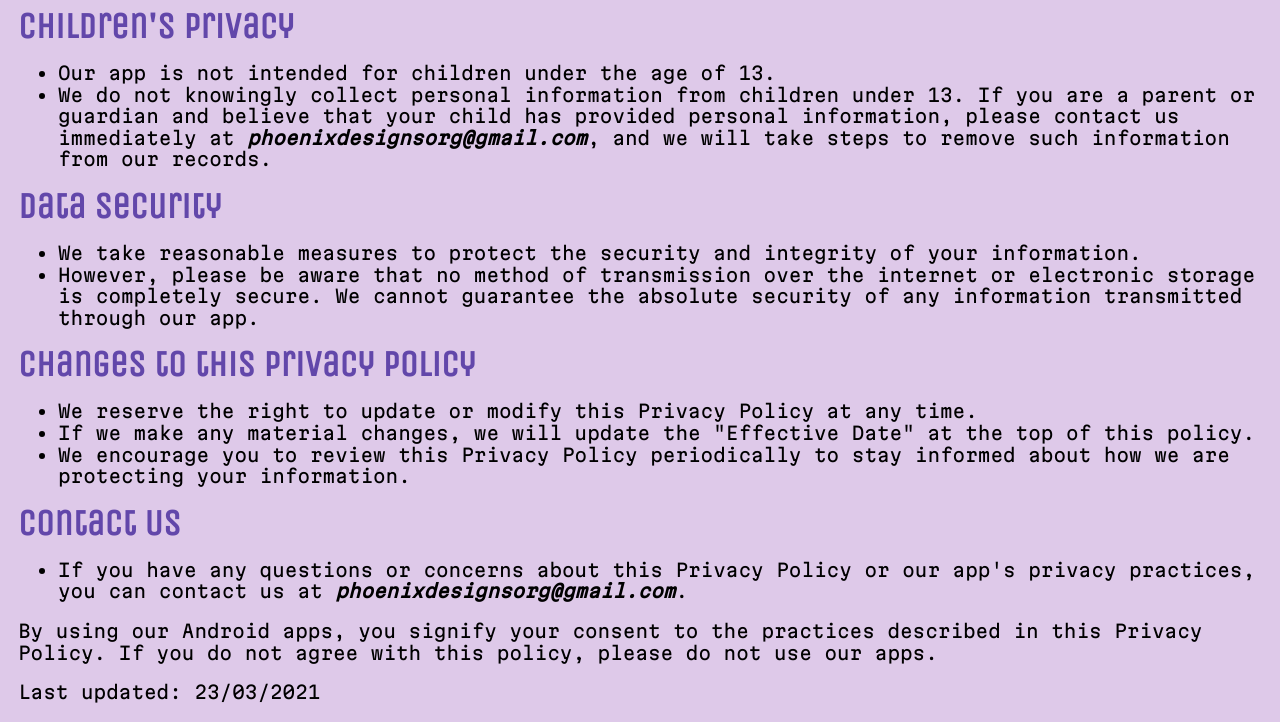
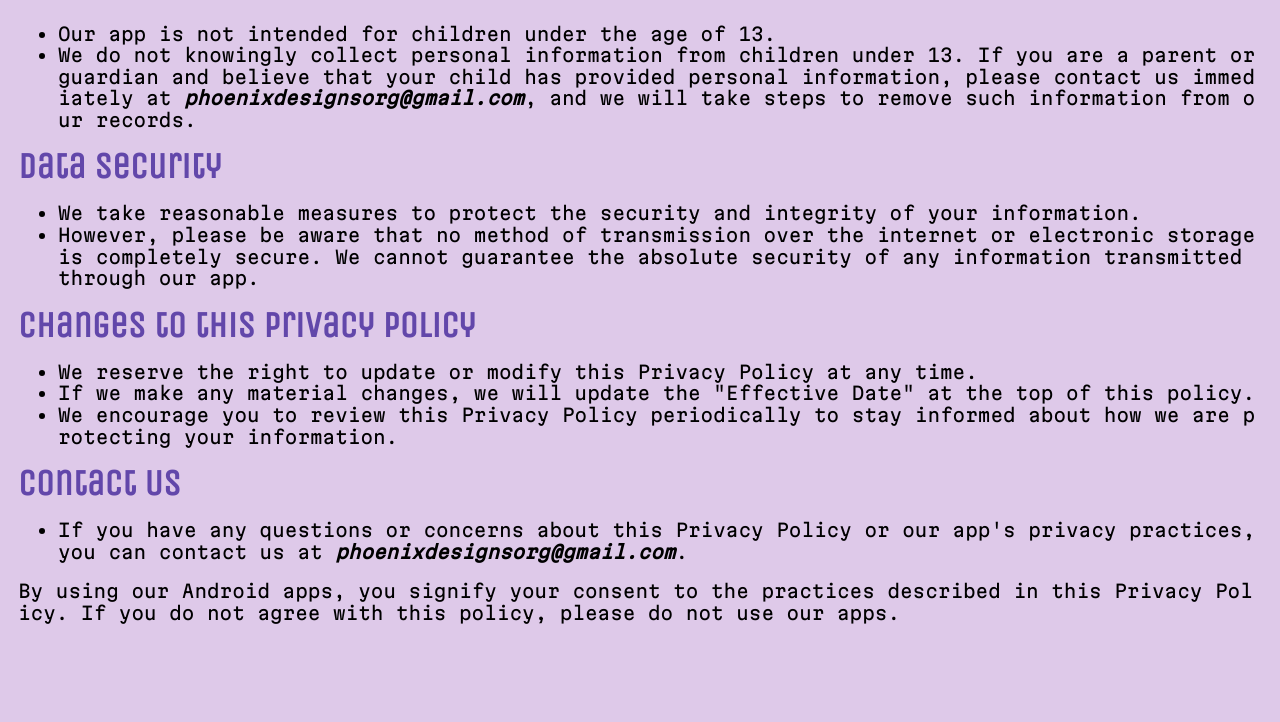
Before and after one commit to Phoenix-Designs-Org/phoenixdesigns.github.io, a plain HTML site: page privacy.html in a window 1280 px wide. Shown: the part 1122-1844 px from the top of the page. After the commit the page ends 1765 px from the top, so only its background shows below. Drawn offline with Linux system fonts and the light colour scheme.

Commit message:
fix word break

```diff
--- a/privacy.html
+++ b/privacy.html
@@ -18,7 +18,6 @@
         </div>
         <div class="privacy">
             <h1>Our Privacy Policy</h1>
-            <p>Effective Date: 23/03/2021</p>
             <p>
               Phoenix Designs (&quot;we,&quot; &quot;our,&quot; or &quot;us&quot;)
               respects your privacy and is committed to protecting any personal
@@ -118,7 +117,6 @@
               described in this Privacy Policy. If you do not agree with this policy,
               please do not use our apps.
             </p>
-            <p>Last updated: 23/03/2021</p>
         </div>
     </main>
 </body>
--- a/style.css
+++ b/style.css
@@ -45,11 +45,13 @@ ul {
     font-family: 'Martian Mono', monospace;
     margin: 0;
     line-height: 1.2;
+    word-break: break-all;
 }
 p {
     font-family: 'Martian Mono', monospace;
     margin: 0;
     line-height: 1.2;
+    word-break: break-all;
 }
 
 .button {
```
